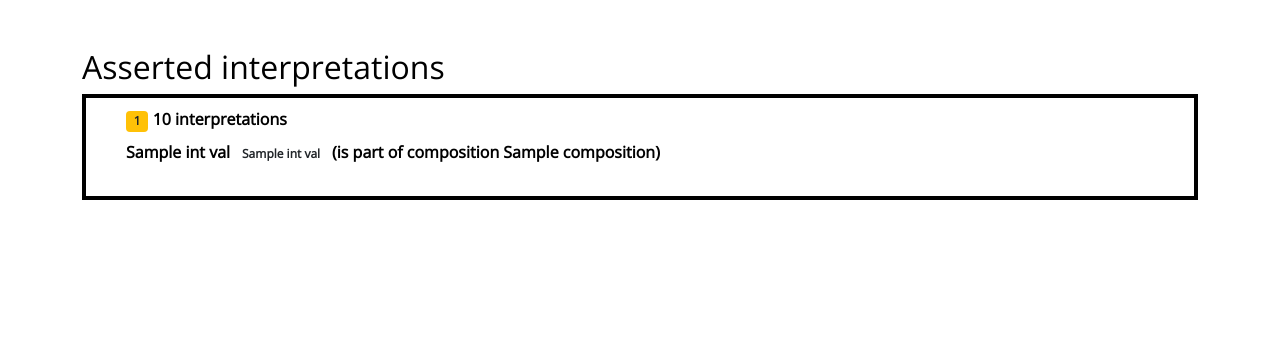
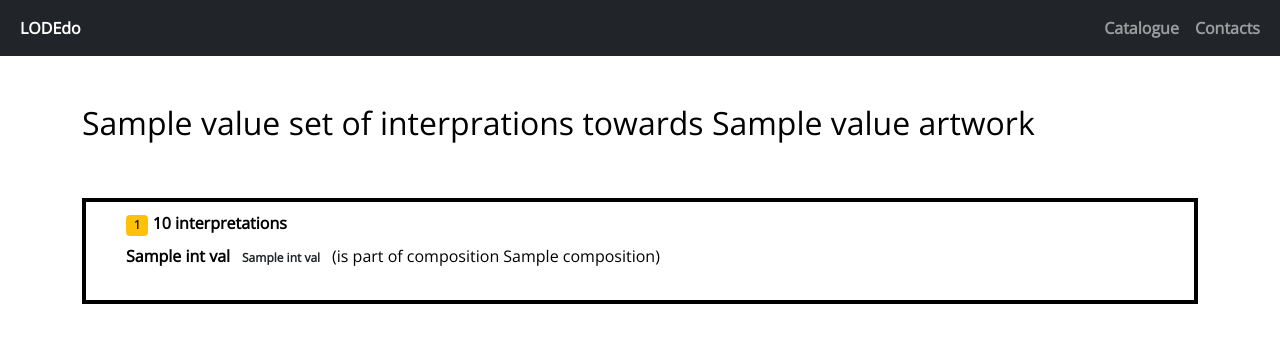
Before and after one commit to ValentinaPasqual/lodedo, a Flask app: template templates/graphs.html in a window 1280 px wide. Shown: the top 343 px of the page. Run offline with Flask 3, Linux system fonts and the light colour scheme; the template is opened without the code that fills it: most values are stand-ins (such as "Sample title", 1, 10 or a date in 2020).

Commit message:
general update

```diff
--- a/app.py
+++ b/app.py
@@ -48,39 +48,64 @@
     for el in scholar_ints_result['results']['bindings']:
         scholars_ints.update({el['g']['value']: el['authorLabel']['value']})
 
+    # preiconographical interpretations
+    preico_interpretations = []
+    preico_query = prefixes + """SELECT ?motifHR ?motifLabel WHERE {graph ?g {?interpretation icon:aboutWorkOfArt lodedo:""" + artworkID + """; icon:recognizedArtisticMotif ?int} ?int icon:hasFactualMeaning ?motif. ?motif rdfs:label ?motifLabel. OPTIONAL{?motif owl:sameAs ?motifHR}}"""
+    preico_result = sparql_api.execute_get_select_query(repository, query=preico_query)
+
+    for row in preico_result['results']['bindings']:
+        if 'motifHR' in row:
+            preico_interpretations.append((row['motifLabel']['value'], row['motifHR']['value']))
+        else:
+            preico_interpretations.append((row['motifLabel']['value'], None))
+
+    preico_interpretations = list(set(preico_interpretations))
+
     # AUTHOMATIC INTERPRETATIONS
     artwork_conj_result = {}
-    artwork_conj_query = prefixes + """SELECT * WHERE {conj ?g {?interpretation icon:aboutWorkOfArt lodedo:""" + artworkID + """; icon:recognizedImage ?reconImage. ?reconImage icon:hasSymbol ?symbol.} ?symbol sim:hasContext ?context. ?context rdfs:label ?contextLabel}"""
+    artwork_conj_query = prefixes + """SELECT * WHERE {conj ?g {?interpretation icon:aboutWorkOfArt lodedo:""" + artworkID + """; icon:recognizedImage ?reconImage. ?reconImage icon:hasSymbol ?symbol.} ?symbol sim:hasContext ?context; sim:hasSimulacrum ?simulacrum. ?context rdfs:label ?contextLabel}"""
     artwork_conj_result = sparql_api.execute_get_select_query(repository, query=artwork_conj_query)
 
     auto_ints = {}
+    i=1
     for row in artwork_conj_result['results']['bindings']:
-        auto_ints.update({row['g']['value']:row['contextLabel']['value']})
+        if row['g']['value'] not in auto_ints:
+            i = 1
+            symb_list = [row['simulacrum']['value']]
+            auto_ints.update({row['g']['value']:[row['contextLabel']['value'], i, symb_list]})
+        else:
+            i+=1
+            symb_list.append(row['simulacrum']['value'])
+            auto_ints.update({row['g']['value']:[row['contextLabel']['value'], i, symb_list]})
 
-    return render_template('artworks.html', artworkID=artworkID, auto_ints=auto_ints, scholars_ints=scholars_ints, artwork_conj_result=artwork_conj_result)
 
+
+    return render_template('artworks.html', artworkID=artworkID, auto_ints=auto_ints, scholars_ints=scholars_ints, preico_interpretations=preico_interpretations, artwork_conj_result=artwork_conj_result)
 
 @app.route('/conjectures/<conjID>')
 def conj(conjID):
 
     # gets the set of automatic interpretations
     artwork_conj_result, auto_int_res = {}, {}
-    artwork_conj_query = prefixes + "SELECT * WHERE {CONJ ?g {?interpretation icon:aboutWorkOfArt ?art} FILTER regex(str(?g),\"" + conjID + "\")}"
+    artwork_conj_query = prefixes + "SELECT * WHERE {conj ?g {?interpretation icon:aboutWorkOfArt ?art} FILTER regex(str(?g),\"" + conjID + "\")}"
     artwork_conj_result = sparql_api.execute_get_select_query(repository, query=artwork_conj_query)
 
     # gets the image recognition data
     for row in artwork_conj_result['results']['bindings']:
         conj_triples_result = {}
-        conj_triples_query = prefixes + "SELECT ?meaningLabel ?meaningClassLabel ?symbol WHERE {CONJ ?g {<" + row['interpretation']['value'] + "> icon:recognizedImage ?reconImage; icon:refersToArtisticMotif ?motif} ?reconImage icon:hasSymbol ?symbol. ?motif icon:hasFactualMeaning ?meaning. ?meaning rdfs:label ?meaningLabel; a ?meaningClass. ?meaningClass rdfs:label ?meaningClassLabel. FILTER regex(str(?g),\"" + conjID + "\")}"
+        conj_triples_query = prefixes + "SELECT ?meaningLabel ?meaningClassLabel ?symbol ?qualityLabel WHERE {CONJ ?g {<" + row['interpretation']['value'] + "> icon:recognizedImage ?reconImage; icon:refersToArtisticMotif ?motif} ?reconImage icon:hasSymbol ?symbol. ?motif icon:hasFactualMeaning ?meaning. ?meaning rdfs:label ?meaningLabel; a ?meaningClass. ?meaningClass rdfs:label ?meaningClassLabel. OPTIONAL {?motif dul:hasQuality ?quality. ?quality rdfs:label ?qualityLabel} FILTER regex(str(?g),\"" + conjID + "\")}"
         conj_triples_result = sparql_api.execute_get_select_query(repository, query=conj_triples_query)
         auto_int_res.update({row['interpretation']['value']:conj_triples_result['results']['bindings']})
 
         # for each interpretation gets the symbol
         for row2 in conj_triples_result['results']['bindings']:
             if 'symbol' in row2:
-                symbol_query = prefixes + "SELECT ?symbolLabel ?symbolClass ?simulacrumLabel ?realityCounterpartLabel ?symbolClass WHERE {<" + row2['symbol']['value'] + "> sim:hasContext ?context; rdfs:label ?symbolLabel; a ?symbolClass; sim:hasRealityCounterpart ?realityCounterpart; sim:hasSimulacrum ?simulacrum. ?realityCounterpart rdfs:label ?realityCounterpartLabel. ?simulacrum rdfs:label ?simulacrumLabel. FILTER (?symbolClass != icon:Symbol)}"
+                symbol_query = prefixes + "SELECT DISTINCT ?symbolLabel ?symbolClass ?simulacrumLabel ?realityCounterpartLabel ?symbolClass WHERE {<" + row2['symbol']['value'] + "> sim:hasContext ?context; rdfs:label ?symbolLabel; a ?symbolClass; sim:hasRealityCounterpart ?realityCounterpart; sim:hasSimulacrum ?simulacrum. ?realityCounterpart rdfs:label ?realityCounterpartLabel. OPTIONAL {?simulacrum rdfs:label ?simulacrumLabel}. OPTIONAL {?simulacrum owl:sameAs ?simulacrumHR. ?simulacrumHR rdfs:label ?simulacrumLabel} FILTER (?symbolClass != icon:Symbol)}"
                 symbol_result = sparql_api.execute_get_select_query(repository, query=symbol_query)
-                auto_int_res[row['interpretation']['value']][0].update(symbol_result['results']['bindings'][0])
+                try:
+                    auto_int_res[row['interpretation']['value']][0].update(symbol_result['results']['bindings'][0])
+                except:
+                    None
 
     return render_template('conjectures.html', conjID=conjID, artwork_conj_result=artwork_conj_result, auto_int_res=auto_int_res)
 
@@ -89,7 +114,7 @@
 
     def interpretations_data_builder(graphID, part_query_string):
         result, scholar_int_triples = {}, {}
-        scholar_int_query = prefixes + "SELECT DISTINCT * WHERE {GRAPH lodedo:" + graphID+ " {" + part_query_string
+        scholar_int_query = prefixes + "SELECT DISTINCT * WHERE {graph lodedo:" + graphID+ " {" + part_query_string
         scholar_int_triples = sparql_api.execute_get_select_query(repository, query=scholar_int_query)
 
         for row in scholar_int_triples['results']['bindings']:
@@ -100,7 +125,12 @@
 
         return result
 
-    scholar_ints = {}
+    int_metadata_query = prefixes + "SELECT DISTINCT ?artwork ?agentLabel WHERE {graph lodedo:" + graphID+ " {?interpretation icon:aboutWorkOfArt ?artwork; dul:includesAgent ?agent.} ?agent rdfs:label ?agentLabel}"
+    int_metadata_result = sparql_api.execute_get_select_query(repository, query=int_metadata_query)
+
+    scholar_ints, symbol_ints = {}, {}
+    # get all symbols
+    query = "SELECT ?symbol ?simulacrum ?realityCounterpart ?context ?g WHERE {conj ?g {?symbol a sim:Symbol.}}"
 
     # PREICONOGRAPHICAL INTERPRETATIONS
     ints_part_query_string = """?interpretation icon:recognizedArtisticMotif ?recog.} ?recog icon:hasFactualMeaning ?meaning. ?meaning rdfs:label ?meaningLabel. ?meaning a ?class. ?class rdfs:label ?classLabel. OPTIONAL {?recog dul:hasQuality ?quality. ?quality rdfs:label ?qualityLabel} OPTIONAL {?recog icon:isPartOf ?composition} } """
@@ -115,11 +145,10 @@
     scholar_ints.update({'iconographical':interpretations_data_builder(graphID, icon_part_query_string)})
 
     # SYMBOLS RECOGNITIONS
-    icon_part_query_string = """?interpretation icon:recognizedImage ?recog. ?recog icon:hasSymbol ?meaning .} ?meaning sim:hasContext ?context . ?context rdfs:label ?contextLabel. ?meaning sim:RealityCounterpart ?realityCounterpart . ?realityCounterpart rdfs:label ?realityCounterpartLabel. ?meaning sim:hasSimulacrum ?simulacrum . OPTIONAL{?simulacrum rdfs:label ?simulacrumLabel}} """
-    scholar_ints.update({'symbol': interpretations_data_builder(graphID, icon_part_query_string)})
+    symbol_part_query_string = """?interpretation icon:recognizedImage ?recog. ?recog icon:hasSymbol ?meaning .} ?meaning sim:hasContext ?context . ?meaning sim:hasRealityCounterpart ?realityCounterpart . ?realityCounterpart rdfs:label ?realityCounterpartLabel. ?meaning sim:hasSimulacrum ?simulacrum . ?context rdfs:label ?contextLabel. ?simulacrum rdfs:label ?simulacrumLabel}"""
+    symbol_ints = interpretations_data_builder(graphID, symbol_part_query_string)
 
-
-    return render_template('graphs.html', graphID=graphID, scholar_ints=scholar_ints)
+    return render_template('graphs.html', int_metadata_result=int_metadata_result, graphID=graphID, scholar_ints=scholar_ints, symbol_ints=symbol_ints)
 
 def start():
     # SELECT ALL ARTWORKS QUERY
@@ -177,7 +206,7 @@
             query = prefixes + """SELECT * WHERE {graph ?g {?subj icon:hasSymbol ?symbol } ?symbol sim:preventedRealityCounterpart | sim:hasRealityCounterpart  ?obj. ?obj rdfs:label ?label.}"""
 
         if 'sim:hasContext' in facet:
-            query = prefixes + """SELECT DISTINCT * WHERE {graph ?g {?subj icon:hasSymbol ?symbol } ?symbol sim:hasContext  ?obj. ?obj a ?class; rdfs:label ?label. ?class rdfs:label ?classLabel }"""
+            query = prefixes + """SELECT DISTINCT * WHERE {graph ?g {?subj icon:hasSymbol ?symbol } ?symbol sim:hasContext ?obj. ?obj rdfs:label ?label}"""
 
         if 'dul:includesAgent' in facet:
             query = prefixes + """SELECT * WHERE {graph ?g {?subj dul:includesAgent ?obj } ?obj rdfs:label ?label }"""
@@ -195,21 +224,6 @@
 
         sorted_dict = dict(sorted(temp.items(), key=lambda item: item[1]['label']))
         values.update(sorted_dict)
-
-
-        # if 'sim:hasContext' in facet or 'sim:RealityCounterpart' in facet or 'sim:hasSimulacrum' in facet or 'dul:includesAgent' in facet:
-        #     query = prefixes + """ SELECT DISTINCT * WHERE { ?subj """ + facet + """ ?obj . ?obj rdfs:label ?label. }"""
-        #
-        #     results = sparql_api.execute_get_select_query(repository, query=query)
-        #
-        #     temp = {}
-        #     for row in results['results']['bindings']:
-        #         res= {}
-        #         res.update({'label':row['label']['value']})
-        #         temp.update({row['obj']['value']:res})
-        #
-        #     sorted_dict = dict(sorted(temp.items(), key=lambda item: item[1]['label']))
-        #     values.update(sorted_dict)
 
     # initialise selected_facets as empty
     selected_facets = {}
@@ -247,12 +261,12 @@
                         filter_clause += "?interpretation icon:recognizedImage ?img. ?img ?pred ?recognizedImage ."
                     if facet == "icon:recognizedComposition":
                         filter_clause += "?interpretation icon:recognizedComposition ?recognizedComposition. "
-                    if "sim:hasContext" in facet or "sim:RealityCounterpart" in facet or "sim:hasSimulacrum" in facet:
+                    if "sim:hasContext" in facet or "sim:hasRealityCounterpart" in facet or "sim:hasSimulacrum" in facet:
                         filter_clause += '?interpretation icon:recognizedImage ?recognizedImage. ?recognizedImage icon:hasSymbol ?symbol .'
                         if facet == "sim:hasContext":
                             filter_clause += "?symbol sim:hasContext ?hasContext . "
-                        if facet == "sim:RealityCounterpart":
-                            filter_clause += "?symbol sim:preventedRealityCounterpart | sim:hasRealityCounterpart ?RealityCounterpart . "
+                        if facet == "sim:hasRealityCounterpart":
+                            filter_clause += "?symbol sim:preventedRealityCounterpart | sim:hasRealityCounterpart ?hasRealityCounterpart . "
                         if facet == "sim:hasSimulacrum":
                             filter_clause += "?symbol sim:hasSimulacrum ?hasSimulacrum . "
 
--- a/assets/style.css
+++ b/assets/style.css
@@ -24,7 +24,7 @@
 
 
 /* BUTTONS */
-.d-1 {
+.d-1, .d-1-disabled {
   --b:4px;   /* border length*/
   --c:20px;  /* the cube perspective */
 
@@ -50,6 +50,9 @@
     var(--c) calc(100% - var(--c)),
     var(--c) calc(100% - var(--c)));
 }
+
+.btn-outline-disabled {color:#21252924; border-color:#21252924}
+
 .d-1:hover {
   transform:translate(0,0);
   clip-path:
@@ -241,3 +244,15 @@
 h1 h2 h3 h4 h5 h6 {color:black !important}
 
 .accordion-item {border-bottom: 0px transparent solid !important}
+
+.card-disabled {
+  border:4px solid #21252924 !important;
+  border-radius:0px !important;
+  color:#21252924
+}
+
+.d-1-disabled {color:#21252924}
+
+nav {color:black !important}
+
+.bg-warning-disabled {background-color:color:#21252924 !important}
--- a/templates/graphs.html
+++ b/templates/graphs.html
@@ -13,15 +13,43 @@
 
 <body>
 
+  <!-- NAVBAR -->
+  <nav class="navbar navbar-expand-lg navbar-dark bg-dark">
+    <div class="container-fluid">
+      <button class="navbar-toggler" type="button" data-bs-toggle="collapse" data-bs-target="#navbarSupportedContent" aria-controls="navbarSupportedContent" aria-expanded="false" aria-label="Toggle navigation">
+        <span class="navbar-toggler-icon"></span>
+      </button>
+      <div class="collapse navbar-collapse" id="navbarSupportedContent">
+        <ul class="navbar-nav me-auto mb-2 mb-lg-0">
+          <li class="nav-item">
+            <a class="nav-link active fw-bolder" aria-current="page" href="#">LODEdo</a>
+          </li>
+        </ul>
+        <div class="d-flex">
+          <ul class="navbar-nav me-auto mb-2 mb-lg-0">
+          <li class="nav-item">
+            <a class="nav-link fw-bold" href="../">Catalogue</a>
+          </li>
+          <li class="nav-item d-flex">
+            <a class="nav-link fw-bold" href="../assets/contacts.html">Contacts</a>
+          </li>
+          <li class="nav-item">
+        </ul>
+      </div>
+      </div>
+    </div>
+  </nav>
+
   <div class="container mt-5">
 
 
 
     <div class="row">
           <h2>
-              Asserted interpretations
+              {{int_metadata_result.results.bindings[0].agentLabel.value}} set of interprations towards
+              {{int_metadata_result.results.bindings[0].artwork.value|replace('https://w3id.org/lodedo/data/', '')}} artwork
           </h2>
-              <div class="ints-per-author">
+              <div class="ints-per-author mt-5">
                 <div class="card">
                   <div class="card-body">
                 {% for int_type, ints in scholar_ints.items() %}
@@ -29,16 +57,22 @@
                 <div class="container">
                 <h6 class="card-subtitle mb-2 fw-bolder"><span class="badge bg-warning text-dark">{{ints|length}}</span> {{int_type}} interpretations</h6>
                 {% for int_id, int_vals in ints.items() %}
-
-                <p id={{int_id}} class="fw-bold">{{int_vals.meaningLabel}} <span class="badge badge-{{int_vals.class|replace('https://w3id.org/icon/ontology/', '')}} text-dark">{{int_vals.classLabel}}</span>
-                  {% if int_vals.quality %}
-                    (with quality {{int_vals.qualityLabel}})
+                {% if symbol_ints|length > 0%}
+                  {% for symb,symb_vals in symbol_ints.items() %}
+                  {% if int_id == symb %}
+                    <p id={{int_id}} class="fw-bold" style="display:inline">{{symb_vals.simulacrumLabel}} <span class="badge badge-{{int_vals.class|replace('https://w3id.org/icon/ontology/', '')}} text-dark">{{int_vals.classLabel}}</span> symbolising {{symb_vals.realityCounterpartLabel}} in the {{symb_vals.contextLabel}} context</p>
+                  {% else %}
+                    <p id={{int_id}} class="fw-bold" style="display:inline">{{int_vals.meaningLabel}} <span class="badge badge-{{int_vals.class|replace('https://w3id.org/icon/ontology/', '')}} text-dark">{{int_vals.classLabel}}</span></p>
                   {% endif %}
+                {% endfor %}
+                {% else %}
+                <p id={{int_id}} class="fw-bold" style="display:inline">{{int_vals.meaningLabel}} <span class="badge badge-{{int_vals.class|replace('https://w3id.org/icon/ontology/', '')}} text-dark">{{int_vals.classLabel}}</span></p>
+                {% endif %}
+                {% if int_vals.quality %}
+                  (with quality {{int_vals.qualityLabel}})
+                {% endif %}
                   {% if int_vals.composition %}
                     (is part of composition {{int_vals.composition|replace('https://w3id.org/lodedo/data/', '')}})
-                  {% endif %}
-                  {% if int_type == 'symbol' %}
-                    In this artwork, the scholar indicates {{int_vals.simulacrum}} (the simulacrum) which symbolises {{int_vals.realityCounterpartLabel}} (realityCounterpartLabel) in the {{int_vals.contextLabel}} context
                   {% endif %}
                 </p>
 
@@ -61,7 +95,7 @@
 
 
       <script src="https://cdn.jsdelivr.net/npm/bootstrap@5.0.2/dist/js/bootstrap.bundle.min.js" integrity="sha384-MrcW6ZMFYlzcLA8Nl+NtUVF0sA7MsXsP1UyJoMp4YLEuNSfAP+JcXn/tWtIaxVXM" crossorigin="anonymous"></script>
-
+<script src="../assets/script.js"></script>
 
 </body>
 </html>
--- a/templates/index.html
+++ b/templates/index.html
@@ -11,13 +11,16 @@
 </head>
 <body>
 
+<div class="container-fluid">
 
-<div class="container-fluid">
     <div class="row flex-nowrap">
         <div class="col-auto px-0">
             <div id="sidebar" class="collapse collapse-horizontal show sticky-top">
+
                 <div id="sidebar-nav" class="list-group border-0 rounded-0 text-sm-start min-vh-100">
+
                   <div class="position-absolute bottom-0 w-100">
+
 
                     <form method="POST">
 
```
Also changed, not shown: assets/script.js (+58 -0 lines), templates/artworks.html (+24 -9 lines), templates/conjectures.html (+39 -4 lines), 1 other file.
